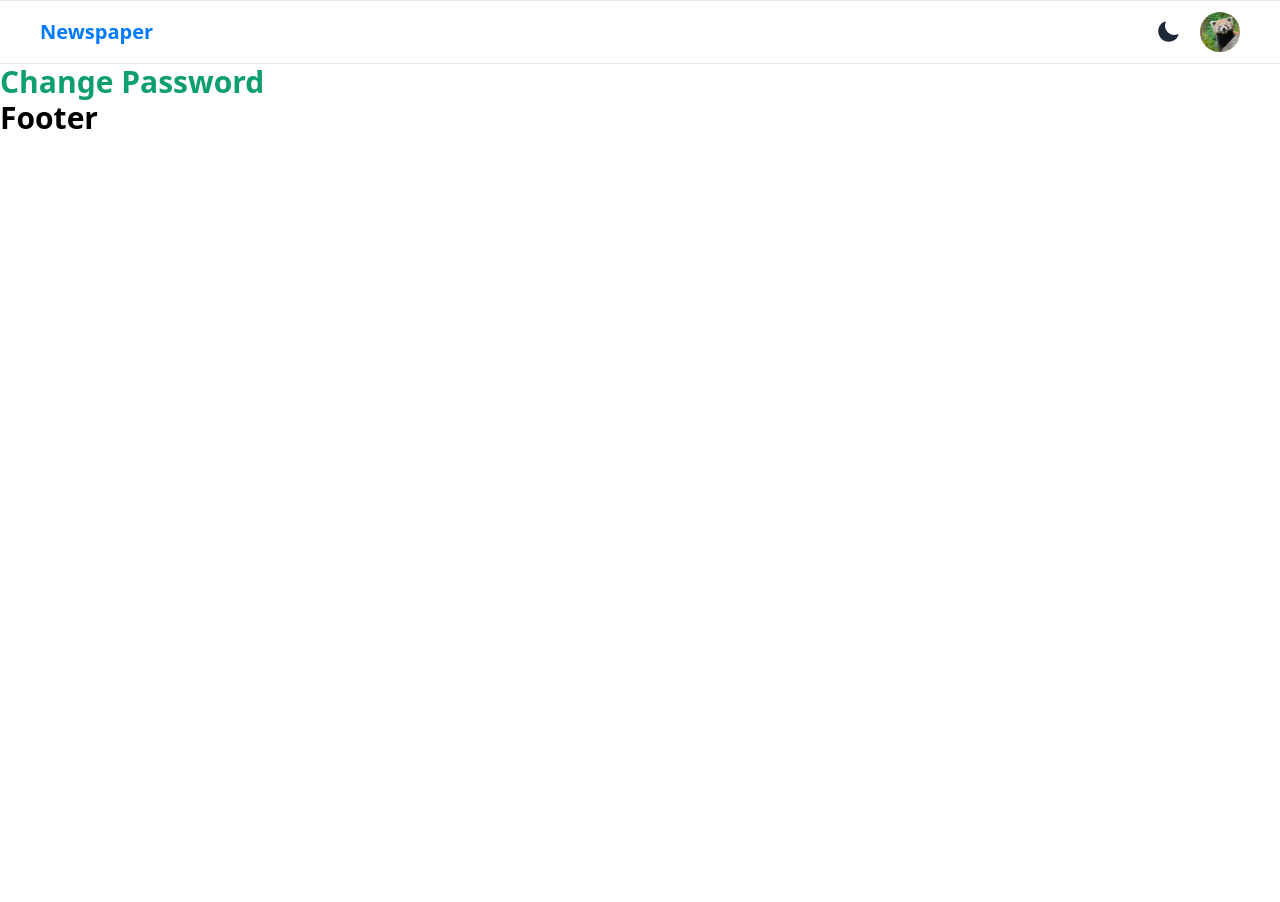
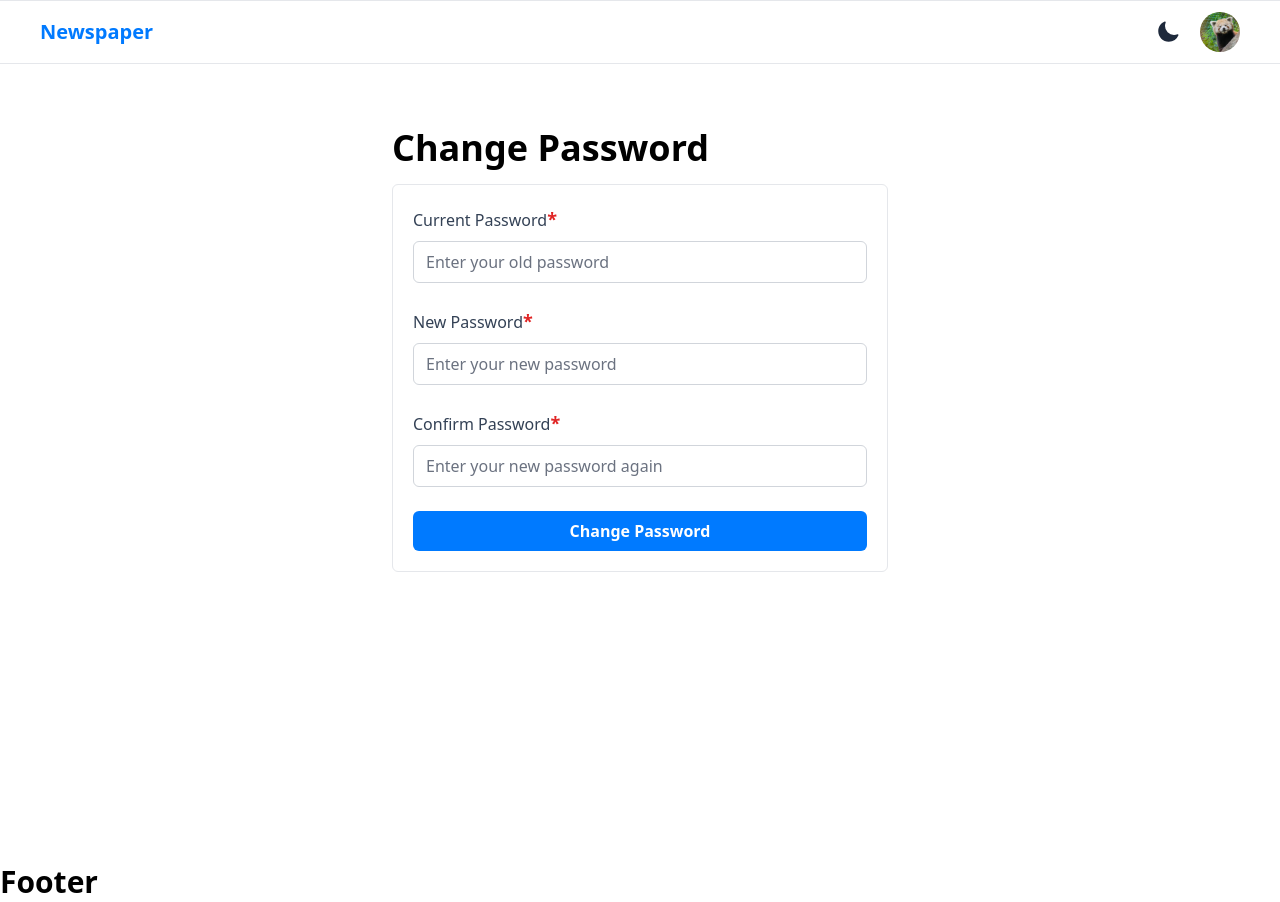
Before and after one commit to ericksosan/newspaper, a React (Vite) app: page /profile/change-password in a window 1280 px wide. Before the commit the page ends 800 px from the top, so only its background shows below. Built offline with nearby package versions, Linux system fonts and the light colour scheme; what tailwindcss-animated would draw is missing.

Commit message:
feat: added change password

```diff
--- a/src/App.tsx
+++ b/src/App.tsx
@@ -1,5 +1,5 @@
 import { Routes, Route } from 'react-router-dom'
-import { Login, Signup, CreateNews, ManageNews, ManageUsers } from './pages'
+import { Login, Signup, CreateNews, ManageNews, ManageUsers, ChangePassword } from './pages'
 import { Layout } from './components'
 
 export const App: React.FC = () => {
@@ -12,7 +12,7 @@ export const App: React.FC = () => {
 
           {/* profile */}
           <Route path="/profile/change-username" element={<h1 className="text-3xl font-bold text-green-500">Change Username</h1>} />
-          <Route path="/profile/change-password" element={<h1 className="text-3xl font-bold text-green-500">Change Password</h1>} />
+          <Route path="/profile/change-password" element={<ChangePassword/>} />
 
           {/* Admin */}
           <Route path="/admin/news" element={<ManageNews/>} />
--- /dev/null
+++ b/src/pages/ChangePassword.tsx
@@ -0,0 +1,50 @@
+import { FormProvider, type SubmitHandler, useForm } from 'react-hook-form'
+import { Input } from '../components'
+import { formValidation } from '../utils'
+
+interface FormInputsChangePassword {
+  password: string
+  newPassword: string
+  repassword: string
+}
+
+export const ChangePassword = (): JSX.Element => {
+  const methods = useForm<FormInputsChangePassword>()
+  const { handleSubmit, reset } = methods
+
+  const onSubmit: SubmitHandler<FormInputsChangePassword> = (data) => {
+    console.log(data)
+    reset()
+  }
+
+  return (
+    <div className="max-w-xl mx-auto flex flex-col pt-8 xl:pt-16 min-h-screen px-5 md:px-10">
+      <h1 className="font-bold text-lg md:text-4xl dark:text-gray-200 pb-4">Change Password</h1>
+      <div className="p-5 border rounded-md dark:border-slate-700">
+        <FormProvider {...methods}>
+          <form onSubmit={(evt) => { void handleSubmit(onSubmit)(evt) }}>
+            <Input
+              label="Current Password"
+              name="password"
+              placeholder="Enter your old password"
+              validation={formValidation.password}
+            />
+            <Input
+              label="New Password"
+              name="newPassword"
+              placeholder="Enter your new password"
+              validation={formValidation.password}
+            />
+            <Input
+              label="Confirm Password"
+              name="repassword"
+              placeholder="Enter your new password again"
+              validation={formValidation.password}
+            />
+            <button className='w-full bg-azure-radiance-700 hover:bg-azure-radiance-800 px-3 py-2 rounded-md font-semibold text-white transition-colors duration-300 ease-in-out'>Change Password</button>
+          </form>
+        </FormProvider>
+      </div>
+    </div>
+  )
+}
--- a/src/pages/index.ts
+++ b/src/pages/index.ts
@@ -3,3 +3,4 @@ export * from './Signup'
 export * from './CreateNews'
 export * from './ManageNews'
 export * from './ManageUsers'
+export * from './ChangePassword'
```
